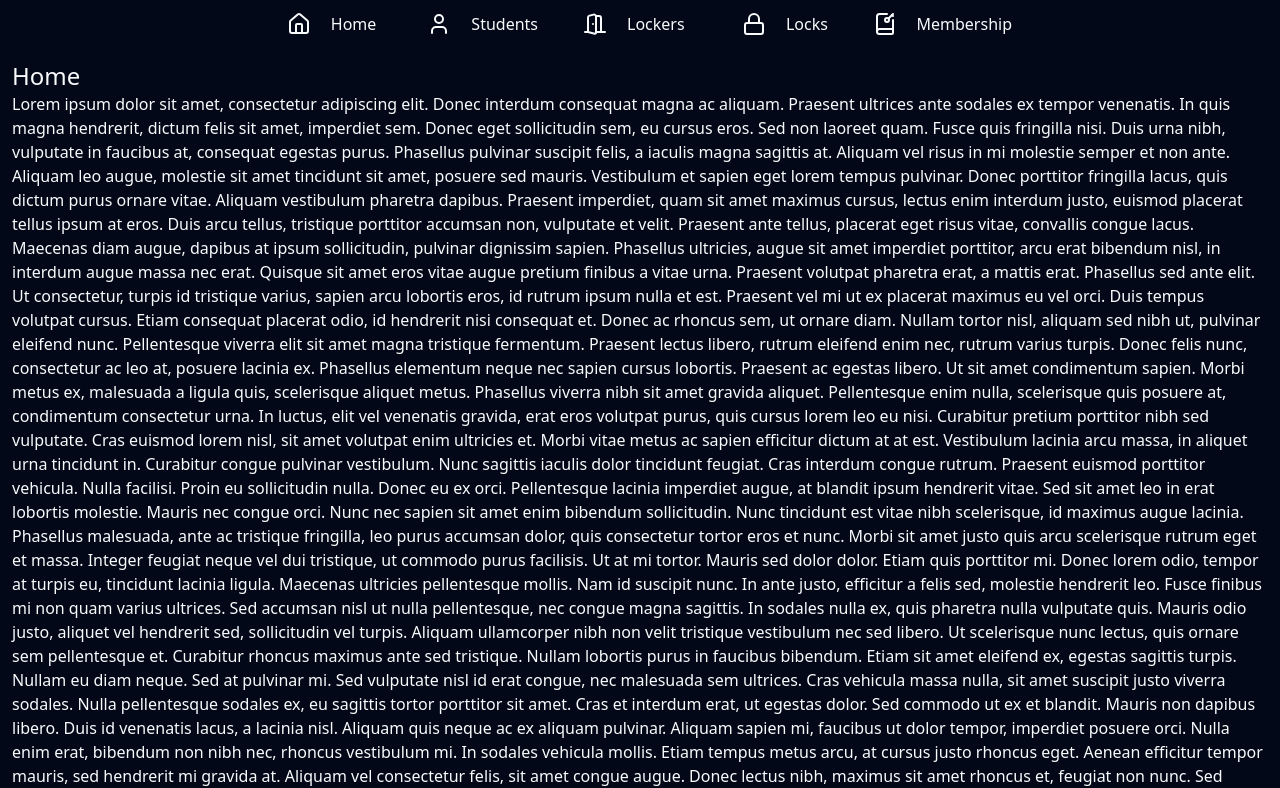
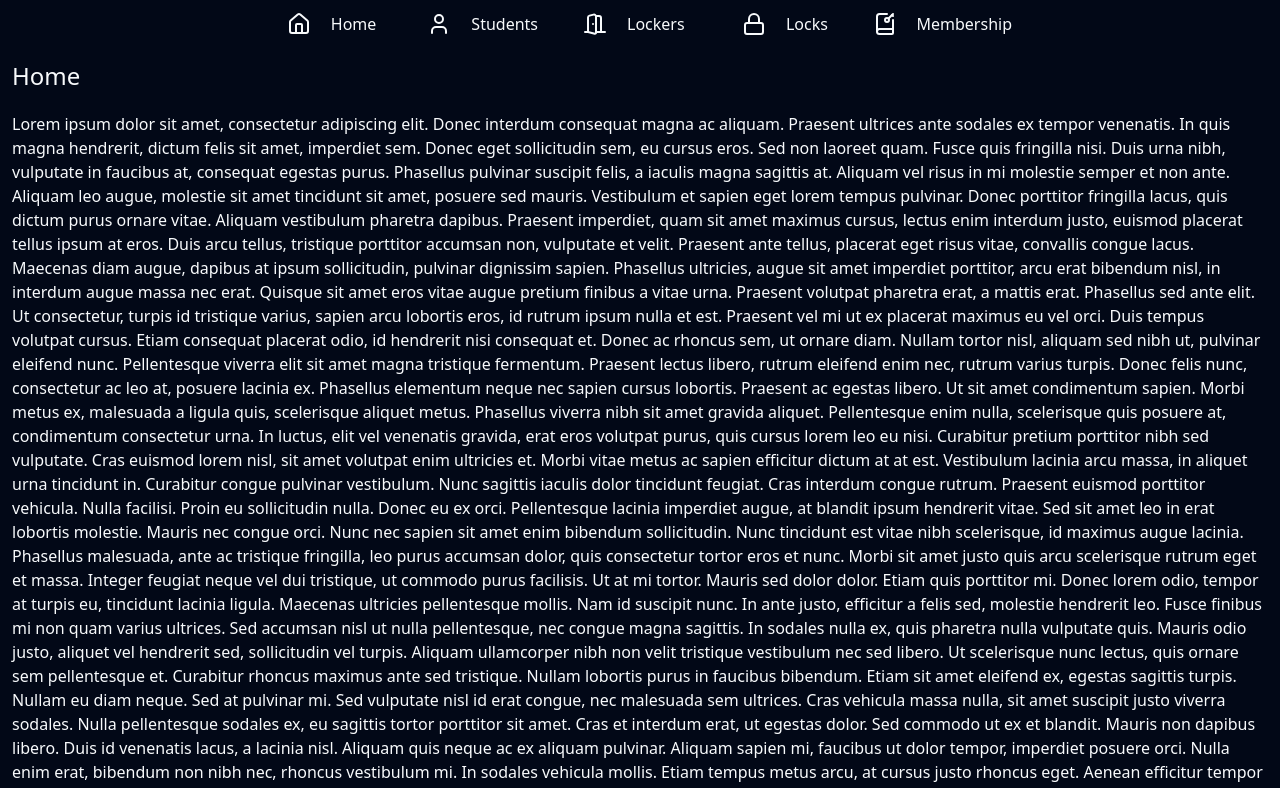
Before and after one commit to b-at-neu/pulse, a Next.js app: page / in a window 1280 px wide. Shown: the top 788 px of the page. Built offline with nearby package versions, Linux system fonts and the light colour scheme.

Commit message:
#13 add flexbox to main layout

```diff
--- a/app/layout.tsx
+++ b/app/layout.tsx
@@ -32,7 +32,7 @@ export default function Layout({
       <body className={cn('w-full min-h-screen', fontSans.variable)}>
         <Navbar />
         <div className="flex justify-center">
-          <main className="m-3 w-full 2xl:w-4/5">{children}</main>
+          <main className="flex flex-col gap-5 m-3 w-full 2xl:w-4/5">{children}</main>
         </div>
       </body>
     </html>
```
